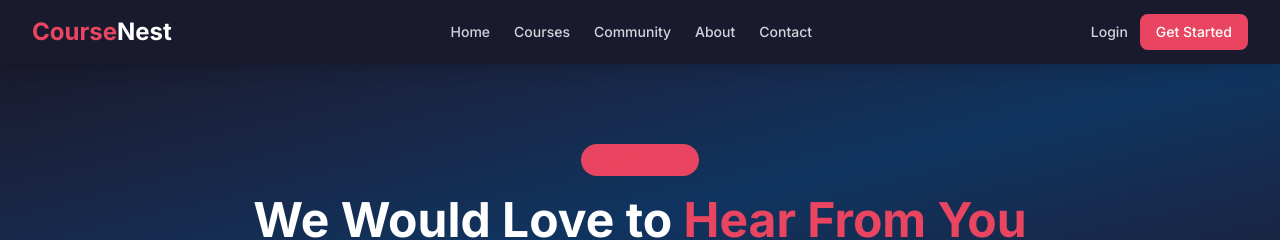
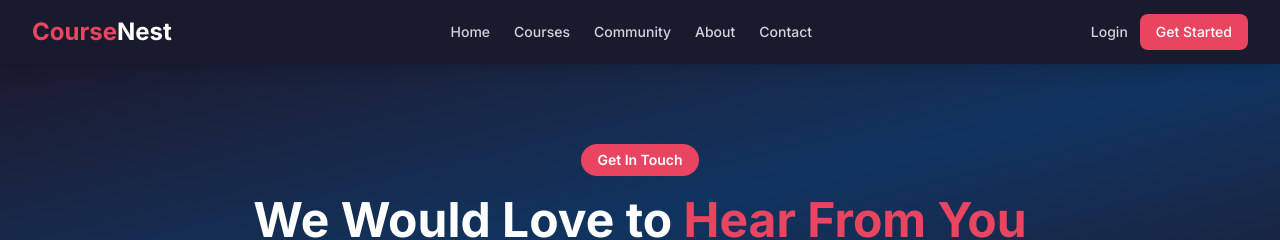
Before and after one commit to Tariqul-stack/coursenest-client, a Next.js app: page /contact in a window 1280 px wide. Shown: the top 240 px of the page. Built offline with nearby package versions, Linux system fonts and the light colour scheme.

Commit message:
fix: contact page hero badge color fixed

```diff
--- a/app/contact/page.tsx
+++ b/app/contact/page.tsx
@@ -56,8 +56,8 @@ export default function ContactPage() {
       <div className="bg-gradient-to-br from-[#1a1a2e] via-[#0f3460] to-[#1a1a2e] py-20">
         <div className="max-w-4xl mx-auto px-4 text-center">
           <motion.div initial={{ opacity: 0, y: 20 }} animate={{ opacity: 1, y: 0 }} transition={{ duration: 0.6 }}>
-            <span className="inline-block bg-[#e94560] bg-opacity-20 text-[#e94560] text-sm font-semibold px-4 py-1.5 rounded-full mb-5">
-              Get In Touch
+            <span className="inline-block bg-[#e94560] text-white text-sm font-semibold px-4 py-1.5 rounded-full mb-5">
+            Get In Touch
             </span>
             <h1 className="text-4xl sm:text-5xl font-bold text-white">
               We Would Love to <span className="text-[#e94560]">Hear From You</span>
```
